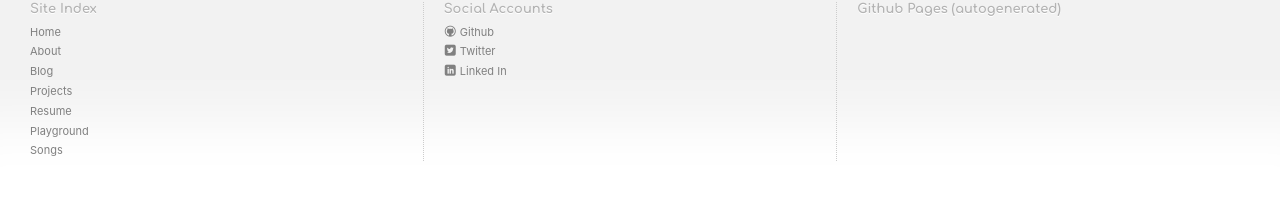
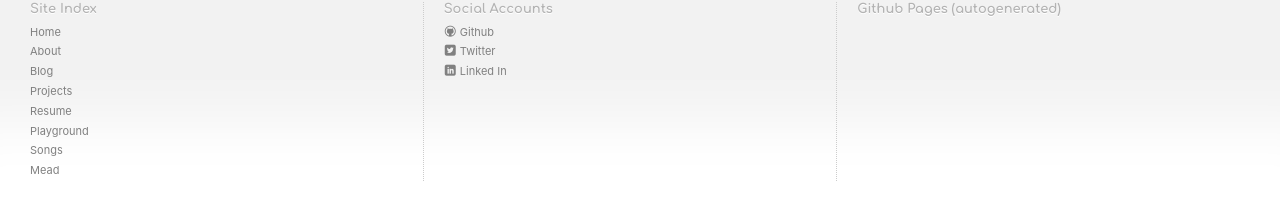
Before and after one commit to SimplGy/simplgy.github.io, a Jekyll site: the page built from playground/index.md, in a window 1280 px wide. Shown: the part 316-536 px from the top of the page. Built offline with Jekyll 4.4.1, drawn with Linux system fonts in a browser that asks for light colours; our own code applies the rules of GitHub Pages for plain Markdown files.

Commit message:
Add link to mead/ in footer

```diff
--- a/_includes/ul-pages.html
+++ b/_includes/ul-pages.html
@@ -6,4 +6,5 @@
   <li><a href="/resume/pretty/">Resume</a></li>
   <li><a href="/playground/">Playground</a></li>
   <li><a href="/songs/">Songs</a></li>
+  <li><a href="/mead/">Mead</a></li>
 </ul>
```
